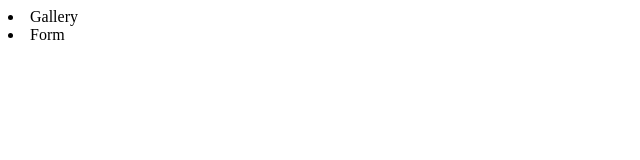
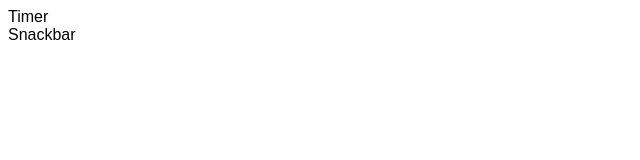
Before and after one commit to Natalia-Kalashnikova/goit-js-hw-10, a website built with Vite: page src/index.html in a window 1280 px wide. Shown: the full height of the page, 0-640 px from the left. Built offline with nearby package versions, Linux system fonts and the light colour scheme.

Commit message:
add markup

```diff
--- a/package.json
+++ b/package.json
@@ -9,12 +9,14 @@
     "preview": "vite preview"
   },
   "devDependencies": {
-    "vite": "^4.5.2",
-    "glob": "^8.1.0"
+    "glob": "^8.1.0",
+    "vite": "^4.5.2"
   },
   "author": "Alexander Repeta <alexander.repeta@gmail.com>",
   "license": "ISC",
   "dependencies": {
+    "flatpickr": "^4.6.13",
+    "izitoast": "^1.4.0",
     "vite-plugin-full-reload": "^1.0.5",
     "vite-plugin-html-inject": "^1.0.1"
   }
--- a/src/css/1-timer.css
+++ b/src/css/1-timer.css
@@ -0,0 +1,8 @@
+body {
+  font-family: 'Montserrat', sans-serif;
+}
+
+ul,
+li {
+  list-style-type: none;
+}
--- a/src/css/2-snackbar.css
+++ b/src/css/2-snackbar.css
@@ -0,0 +1,8 @@
+body {
+  font-family: 'Montserrat', sans-serif;
+}
+
+ul,
+li {
+  list-style-type: none;
+}
--- a/src/index.html
+++ b/src/index.html
@@ -10,8 +10,8 @@
   <body>
     <nav>
       <ui>
-        <li><a href="./1-timer.html">Gallery</a></li>
-        <li><a href="./2-snackbar.html">Form</a></li>
+        <li><a href="./1-timer.html">Timer</a></li>
+        <li><a href="./2-snackbar.html">Snackbar</a></li>
       </ui>
     </nav>
   </body>
--- a/src/js/2-snackbar.js
+++ b/src/js/2-snackbar.js
@@ -1 +1,3 @@
 console.log(snackbar);
+import iziToast from "izitoast";
+import "izitoast/dist/css/iziToast.min.css";
```
Also changed, not shown: src/1-timer.html (+9 -0 lines), src/2-snackbar.html (+4 -0 lines), src/js/1-timer.js (+18 -0 lines), 1 other file.
